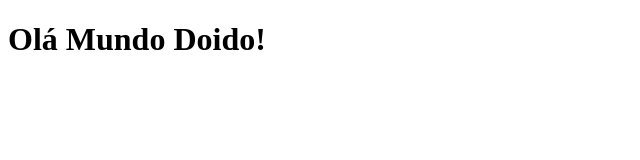
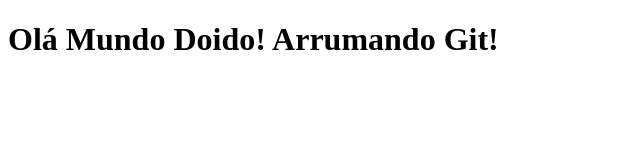
Before and after one commit to danillob/coursera-html, a plain HTML site: page site/index.html in a window 1280 px wide. Shown: the whole page, without its empty margins (0-640 px from the left). Drawn offline with Linux system fonts and the light colour scheme.

Commit message:
Minor change

```diff
--- a/site/index.html
+++ b/site/index.html
@@ -4,6 +4,6 @@
 	<title>Hello Coursera!</title>
 </head>
 <body>
-<h1>Olá Mundo Doido!</h1>
+<h1>Olá Mundo Doido! Arrumando Git!</h1>
 </body>
 </html>
```
